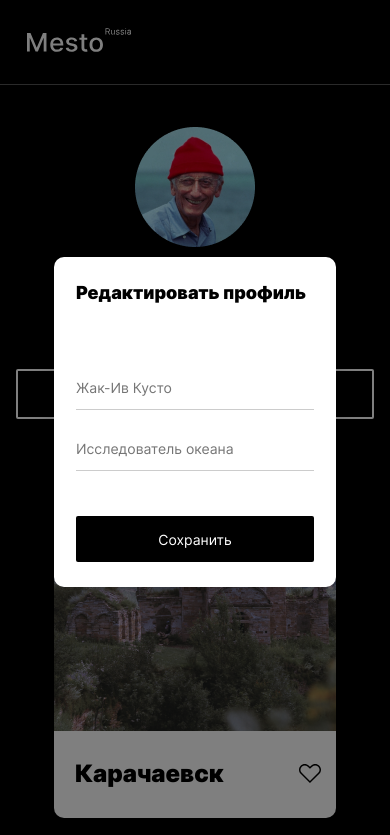
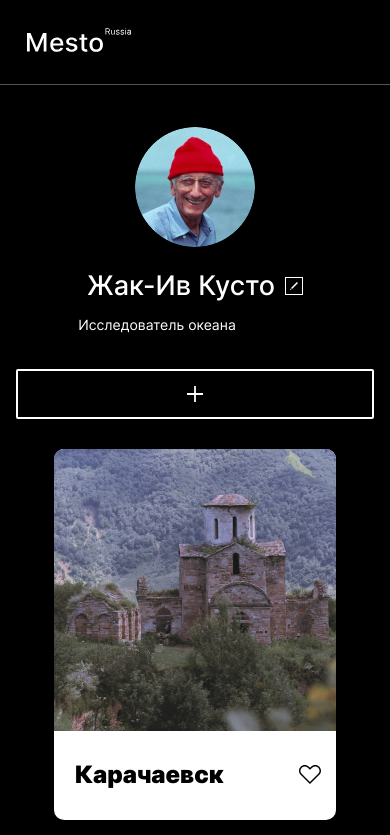
Before and after one commit to Danchick256256/project-mesto, a plain HTML site: page index.html in a window 390 px wide. Shown: the top 835 px of the page. Drawn offline with Linux system fonts and the light colour scheme; files whose address does not match are found by name.

Commit message:
new changes

```diff
--- a/blocks/card/__title/card__title.css
+++ b/blocks/card/__title/card__title.css
@@ -1,4 +1,6 @@
 .card__title {
     margin: 0;
     max-width: 200px;
+    font-size: 24px;
+    line-height: 29px;
 }
--- a/blocks/profile/__add-button/profile__add-button.css
+++ b/blocks/profile/__add-button/profile__add-button.css
@@ -15,6 +15,7 @@
 
 @media screen and (max-width: 720px) {
     .profile__add-button {
+        background-size: 16px;
         width: 100%;
         margin-top: 36px;
     }
--- a/blocks/profile/__avatar/profile__avatar.css
+++ b/blocks/profile/__avatar/profile__avatar.css
@@ -4,6 +4,9 @@
     width: 100%;
     height: 100%;
     overflow: hidden;
+    border-radius: 50%;
+    background-position: center;
+    background-size: cover;
 }
 
 @media screen and (max-width: 720px) {
--- a/blocks/profile/__edit-button/profile__edit-button.css
+++ b/blocks/profile/__edit-button/profile__edit-button.css
@@ -13,6 +13,9 @@
 
 @media screen and (max-width: 720px) {
     .profile__edit-button {
+        background-size: 7.5px;
+        width: 18px;
+        height: 18px;
         margin: 0 0 0 10px;
     }
 }
--- a/blocks/profile/__subtitle/profile__subtitle.css
+++ b/blocks/profile/__subtitle/profile__subtitle.css
@@ -5,12 +5,15 @@
     color: #FFFFFF;
     padding-left: 30px;
     margin: 16px auto 0;
-    max-height: 22px;
+    text-overflow: ellipsis;
+    white-space: nowrap;
     overflow: hidden;
+    max-width: 336px;
 }
 
 @media screen and (max-width: 720px) {
     .profile__subtitle {
+        max-width: 282px;
         font-size: 14px;
         line-height: 17px;
         display: flex;
--- a/blocks/profile/__title/profile__title.css
+++ b/blocks/profile/__title/profile__title.css
@@ -6,12 +6,15 @@
     color: #FFFFFF;
     padding-left: 30px;
     margin: 0 auto;
-    max-height: 48px;
+    max-width: 294px;
     overflow: hidden;
+    text-overflow: ellipsis;
+    white-space: nowrap;
 }
 
 @media screen and (max-width: 720px) {
     .profile__title {
+        max-width: 189px;
         padding: 0;
         margin: 0;
         font-size: 27px;
--- a/index.html
+++ b/index.html
@@ -68,7 +68,7 @@
 
     </section>
 
-    <div class="popup popup__opened">
+    <div class="popup">
         <div class="popup__container">
             <button class="popup__button-close" type="button"></button>
             <h2 class="popup__title">Редактировать профиль</h2>
```
